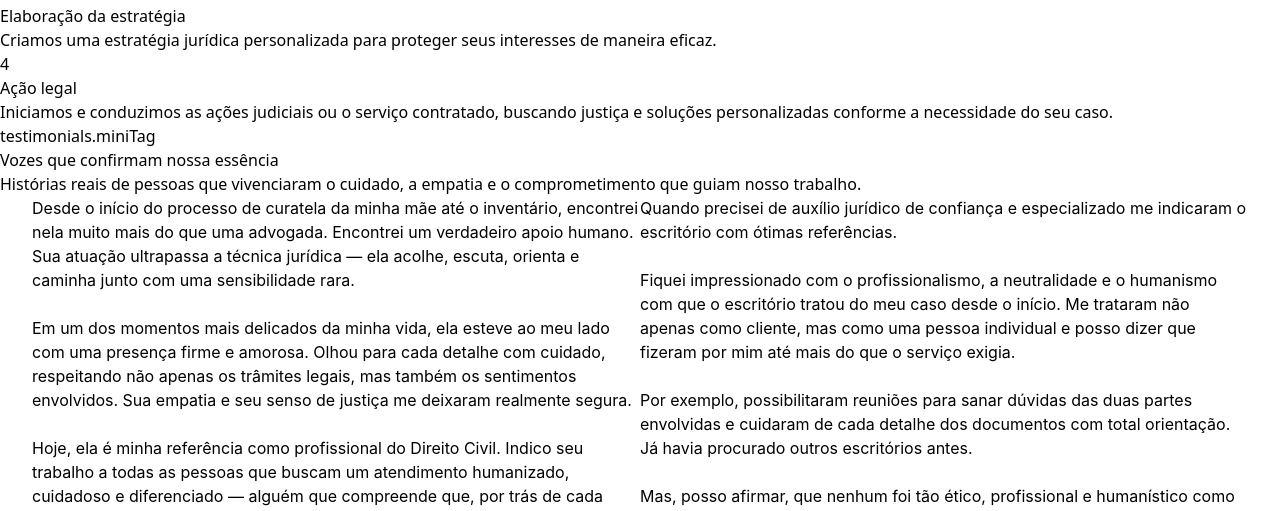
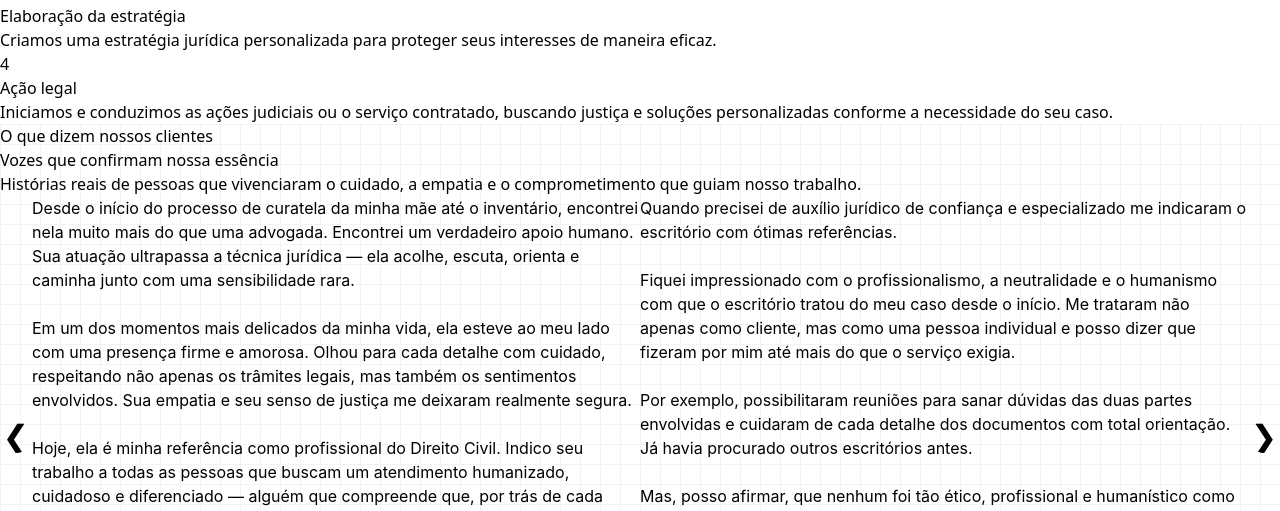
Before and after one commit to Paper-Street-Softwares/LP-Perez-Advocacia, a React (Vite) app: page / in a window 1280 px wide. Shown: the part 6462-6973 px from the top of the page. Built offline with nearby package versions, Linux system fonts and the light colour scheme; a web font is replaced by a local one.

Commit message:
fix: Testimonials

```diff
--- a/src/components/sections/Faq.jsx
+++ b/src/components/sections/Faq.jsx
@@ -17,12 +17,12 @@ export default function Faq({ colorMode }) {
   const bgClasses = {
     dark: "bg-bgSectionOpacityDark",
     light: "bg-bgSectionOpacityLight",
-    default: "squares",
+    default: "bg-bgSectionDark",
   };
   const textClasses = {
     dark: "text-white",
     light: "text-secondary",
-    default: "text-black",
+    default: "text-white",
   };
   const bgClass = bgClasses[colorMode] || bgClasses.default;
   const titleColor = textClasses[colorMode] || textClasses.default;
--- a/src/components/sections/FooterSocial.jsx
+++ b/src/components/sections/FooterSocial.jsx
@@ -30,8 +30,8 @@ export default function FooterSocial({ colorMode, addres, obs, mode }) {
       textColor = "text-black";
       break;
     default:
-      footerBackground = "bg-white";
-      textColor = "text-secondary";
+      footerBackground = "bg-bgSectionDark";
+      textColor = "text-white";
       break;
   }
 
--- a/src/components/sections/Maps.jsx
+++ b/src/components/sections/Maps.jsx
@@ -17,12 +17,12 @@ export default function Maps({ colorMode }) {
   const bgClasses = {
     dark: "bg-bgFixedDark",
     light: "bg-bgFixedLight",
-    default: "bg-bgSectionDark",
+    default: "squares",
   };
   const textClasses = {
     dark: "text-white",
     light: "text-black",
-    default: "text-white",
+    default: "text-black",
   };
   const bgClass = bgClasses[colorMode] || bgClasses.default;
   const titleColor = textClasses[colorMode] || textClasses.default;
--- a/src/components/sections/lp01/Testimonials.jsx
+++ b/src/components/sections/lp01/Testimonials.jsx
@@ -10,9 +10,9 @@ export default function Testimonial({ colorMode }) {
   const { t } = useTranslation();
 
   // Lógica de cores conforme o modo
-  const bgColor = colorMode === "light" ? "bg-white" : "bg-secondary";
-  const textColor = colorMode === "light" ? "text-black" : "text-white";
-  const arrowColor = colorMode === "light" ? "#000000" : "#FFFFFF";
+  const bgColor = colorMode === "light" ? "bg-white" : "squares";
+  const textColor = colorMode === "light" ? "text-black" : "text-black";
+  const arrowColor = colorMode === "light" ? "#000000" : "#000000";
 
   // Template de item do carousel
   const itemTemplate = (testimonial) => (
@@ -22,13 +22,13 @@ export default function Testimonial({ colorMode }) {
     >
       <div
         className={`rounded-2xl shadow-lg p-3 w-[80%] text-center flex flex-col justify-between ${
-          colorMode === "light" ? "bg-gray-100" : "bg-[#1F1F1F]"
+          colorMode === "light" ? "bg-gray-100" : "bg-primary"
         }`}
       >
-        <p className={`italic text-paragraph1 mb-4 ${textColor}`}>
+        <p className={`italic text-paragraph1 desktop2:text-paragraph2 mb-4 ${textColor}`}>
           {testimonial.text}
         </p>
-        <hr className="opacity-20" />
+        <hr className="opacity-20 border-black" />
         <span className={`font-semibold text-sm mt-4 ${textColor}`}>
           {testimonial.author}
         </span>
@@ -74,7 +74,7 @@ export default function Testimonial({ colorMode }) {
       author: (
         <h6 className="flex flex-col">
           Dra. Denise Freitas Barata Murakami{" "}
-          <span className="text-white/70 text-paragraph2">Psicóloga</span>
+          <span className="text-black/70 text-paragraph2">Psicóloga</span>
         </h6>
       ),
     },
@@ -105,7 +105,7 @@ export default function Testimonial({ colorMode }) {
       author: (
         <h6 className="flex flex-col">
           Rafael Tavares{" "}
-          <span className="text-white/70 text-paragraph2">Agente federal</span>
+          <span className="text-black/70 text-paragraph2">Agente federal</span>
         </h6>
       ),
     },
@@ -117,7 +117,7 @@ export default function Testimonial({ colorMode }) {
         <div className="w-full">
           <SectionHeader
             className="text-center mb-[26px] tablet1:mb-[40px] desktop1:mb-[72px]"
-            miniTitle={t("testimonials.miniTag")}
+            miniTitle={t("testimonials.minitag")}
             sectionHeaderTitle={t("testimonials.title")}
             sectionHeaderSubtitle={t("testimonials.subtitle")}
             titleColorSet={textColor}
```
